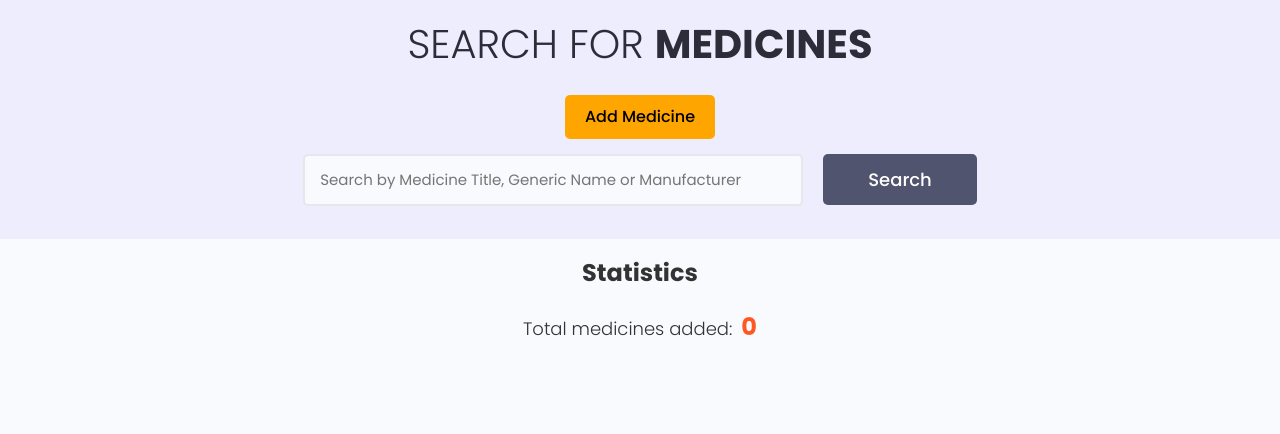
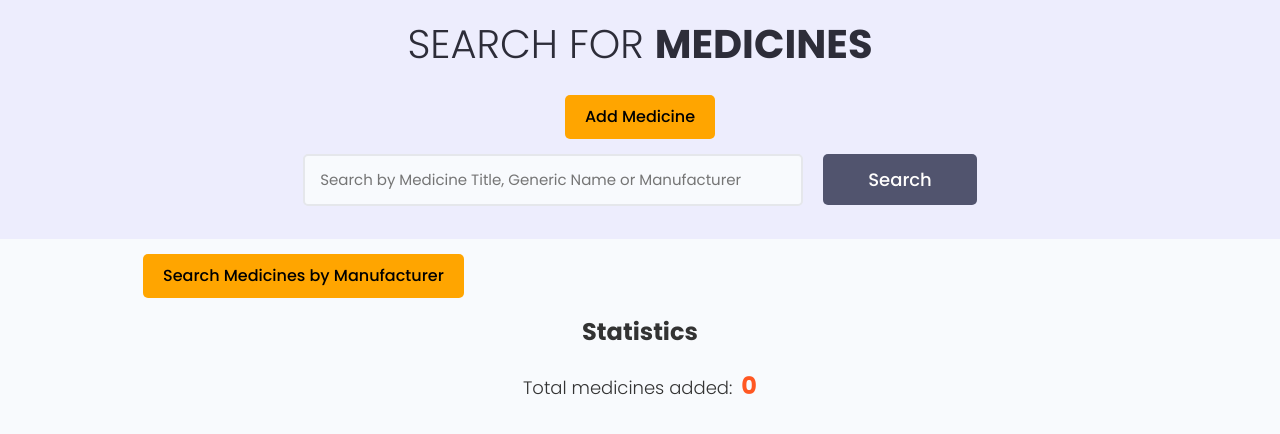
Before and after one commit to FarishtaJayas/medihealth24, a Django app: page / in a window 1280 px wide. Shown: the part 85-519 px from the top of the page. Run offline with Django 4.2, Linux system fonts and the light colour scheme; data that the repository does not hold is empty; some libraries are stand-ins or nearby versions.

Commit message:
Added search by manufacturer

```diff
--- a/medicines/templates/medicines/medicines.html
+++ b/medicines/templates/medicines/medicines.html
@@ -21,7 +21,8 @@
         </div>
       </div>
     </section>
-    <section class="container">
+    <section class="container text-center pt-4">
+        <a href="{% url 'medicines-by-manufacturer' %}" class="btn btn--sub btn--orange center-button">Search Medicines by Manufacturer</a>
       <h2 class="section-heading">Statistics</h2>
       <div class="total-medicines">
         <span>Total medicines added:</span>
--- a/medicines/urls.py
+++ b/medicines/urls.py
@@ -16,4 +16,5 @@
     path('create-medicine_type/', create_medicine_type,
          name='create-medicine-type'),
     path('create-manufacturer/', create_manufacturer, name='create-manufacturer'),
+    path('medicines-by-manufacturer/', medicines_by_manufacturer, name='medicines-by-manufacturer'),
 ]
--- a/medicines/views.py
+++ b/medicines/views.py
@@ -23,6 +23,16 @@
                }
     return render(request, 'medicines/medicines.html', context)
 
+
+def medicines_by_manufacturer(request):
+    manufacturer_name = request.GET.get('manufacturer_name', '')
+
+    if manufacturer_name:
+        medicines = Medicine.objects.filter(manufacturer__name__icontains=manufacturer_name).order_by('name')
+    else:
+        medicines = []
+    context = {'medicines': medicines}
+    return render(request, 'medicines/manufacturer.html', context)
 
 def medicine(request, pk):
     medicine = Medicine.objects.get(id=pk)
--- a/static/styles/app.css
+++ b/static/styles/app.css
@@ -946,3 +946,8 @@
     margin-top: 5px;
     display: inline-block;
 }
+
+.center-button {
+  display: flex;
+  justify-content: center;
+}
```
Also changed, not shown: medicines/templates/medicines/manufacturer.html (added, +48 -0 lines).
